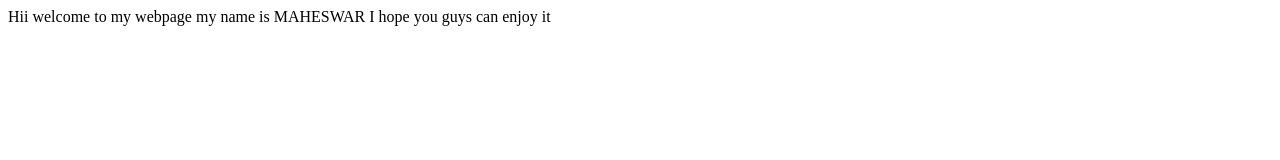
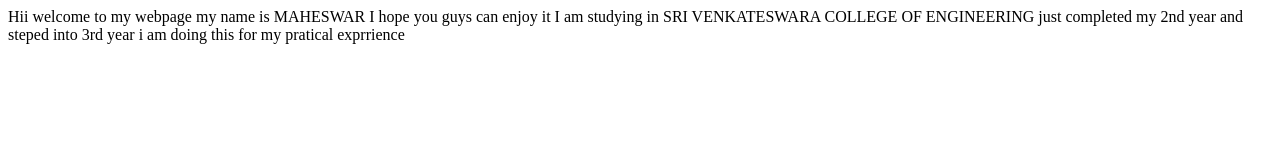
Before and after one commit to maheshwar2306/student-site, a plain HTML site: page index.html in a window 1280 px wide. Drawn offline with Linux system fonts and the light colour scheme.

Commit message:
updated my personal details

```diff
--- a/index.html
+++ b/index.html
@@ -12,5 +12,10 @@
     my name is MAHESWAR
 
     I hope you guys can enjoy it
+
+     I am studying in SRI VENKATESWARA COLLEGE OF ENGINEERING
+     just completed my 2nd year and steped into 3rd year
+     i am doing this for my pratical exprrience
+
 </body>
 </html>
```
